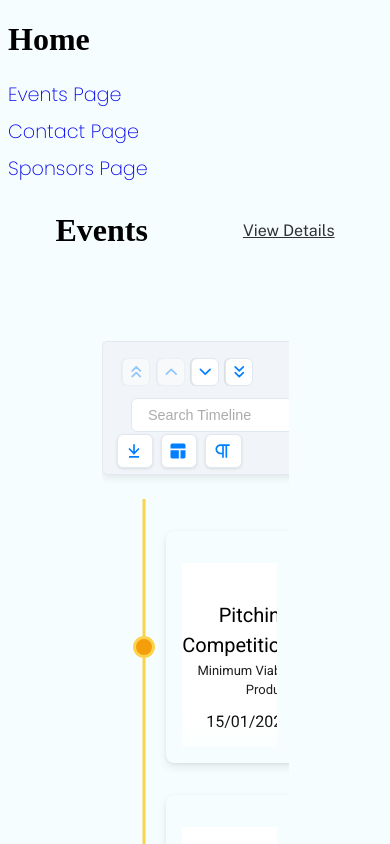
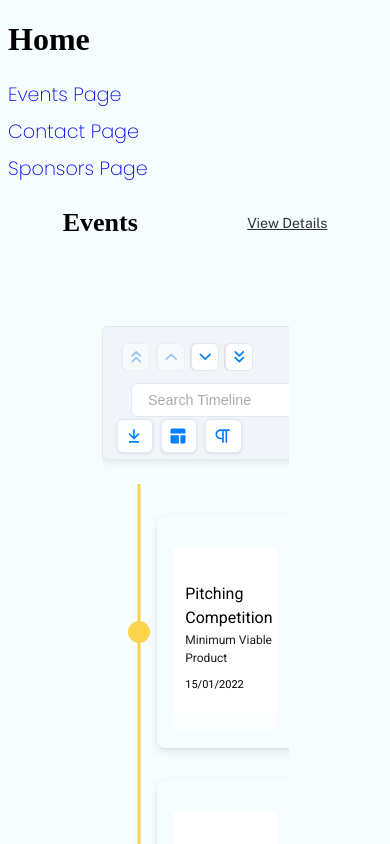
Before and after one commit to bhavesh-chaudhari/esummit2022, a Next.js app: page / in a window 390 px wide. Shown: the top 844 px of the page. Built offline with nearby package versions, Linux system fonts and the light colour scheme; a web font is replaced by a local one.

Commit message:
completed the event timeline without rocket also made it responsive

```diff
--- /dev/null
+++ b/components/eventsTimeline/CardItem.js
@@ -0,0 +1,14 @@
+import React from 'react'
+import styles from "../../styles/EventsTimeline.module.css"
+
+const CardItem = (props) => {
+    return (
+        <div className={`${styles["card"]} ${styles[`${props.alignText}`]}`}>
+            <p className={styles["title"]}>{props.title}</p>
+            <p className={styles["sub-title"]}>{props.subTitle}</p>
+            <p className={styles["date"]}>{props.date}</p>
+        </div>
+    )
+}
+
+export default CardItem
--- /dev/null
+++ b/components/eventsTimeline/DesktopViewTimeline.js
@@ -0,0 +1,67 @@
+import React from 'react'
+import { Chrono } from "react-chrono";
+import styles from "../../styles/EventsTimeline.module.css"
+import CardItem from './CardItem';
+
+const DesktopViewTimeline = () => {
+    return (
+        <div className={styles["timeline"]} style={{ width: "50%", height: "90%" }}>
+            <Chrono
+                mode="VERTICAL_ALTERNATING"
+                borderLessCards={true}
+                allowDynamicUpdate={true}
+                // slideShow
+                hideControls={true}
+                theme={{
+                    primary: "#FCD34D",
+                    secondary: "#FCD34D",
+                    cardBgColor: "#F5FDFE",
+                    cardForeColor: "violet",
+                    titleColor: "red"
+                }}
+            >
+                <CardItem
+                    title="Pitching Competition"
+                    subTitle="Minimum Viable Product"
+                    date="15/01/2022"
+                    alignText="align-right"
+                />
+                <CardItem
+                    title="Pitching Competition"
+                    subTitle="Minimum Viable Product"
+                    date="15/01/2022"
+                />
+                <CardItem
+                    title="Pitching Competition"
+                    subTitle="Minimum Viable Product"
+                    date="15/01/2022"
+                    alignText="align-right"
+                />
+                <CardItem
+                    title="Pitching Competition"
+                    subTitle="Minimum Viable Product"
+                    date="15/01/2022"
+                />
+                <CardItem
+                    title="Pitching Competition"
+                    subTitle="Minimum Viable Product"
+                    date="15/01/2022"
+                    alignText="align-right"
+                />
+                <CardItem
+                    title="Pitching Competition"
+                    subTitle="Minimum Viable Product"
+                    date="15/01/2022"
+                />
+                <CardItem
+                    title="Pitching Competition"
+                    subTitle="Minimum Viable Product"
+                    date="15/01/2022"
+                    alignText="align-right"
+                />
+            </Chrono>
+        </div>
+    )
+}
+
+export default DesktopViewTimeline
--- a/components/eventsTimeline/EventsTimeline.js
+++ b/components/eventsTimeline/EventsTimeline.js
@@ -1,8 +1,9 @@
-import { Chrono } from "react-chrono";
+import MediaQuery from 'react-responsive'
 import styles from "../../styles/EventsTimeline.module.css"
+import DesktopViewTimeline from './DesktopViewTimeline'
+import MobileViewTimeline from './MobileViewTimeline'
 
 const EventsTimeline = () => {
-
 
     return (
         <div className={styles["container"]}>
@@ -11,55 +12,12 @@ const EventsTimeline = () => {
                 <p>View Details</p>
             </div>
             <div>
-                <div className={styles["timeline"]} style={{ width: "50%", height: "100%" }}>
-                    <Chrono
-                        mode="VERTICAL_ALTERNATING"
-                        borderLessCards={true}
-                        theme={{
-                            primary: "#FCD34D",
-                            secondary: "#F59E0B",
-                            cardBgColor: "#F5FDFE",
-                            cardForeColor: "violet",
-                            titleColor: "red"
-                        }}
-                    >
-                        <div className={`${styles["card"]} ${styles["align-right"]}`}>
-                            <p className={styles["title"]}>Pitching Competition</p>
-                            <p className={styles["sub-title"]}>Minimum Viable Product</p>
-                            <p className={styles["date"]}>15/01/2022</p>
-                        </div>
-                        <div className={styles["card"]}>
-                            <p className={styles["title"]}>Pitching Competition</p>
-                            <p className={styles["sub-title"]}>Minimum Viable Product</p>
-                            <p className={styles["date"]}>15/01/2022</p>
-                        </div>
-                        <div className={`${styles["card"]} ${styles["align-right"]}`}>
-                            <p className={styles["title"]}>Pitching Competition</p>
-                            <p className={styles["sub-title"]}>Minimum Viable Product</p>
-                            <p className={styles["date"]}>15/01/2022</p>
-                        </div>
-                        <div className={styles["card"]}>
-                            <p className={styles["title"]}>Pitching Competition</p>
-                            <p className={styles["sub-title"]}>Minimum Viable Product</p>
-                            <p className={styles["date"]}>15/01/2022</p>
-                        </div>
-                        <div className={`${styles["card"]} ${styles["align-right"]}`}>
-                            <p className={styles["title"]}>Pitching Competition</p>
-                            <p className={styles["sub-title"]}>Minimum Viable Product</p>
-                            <p className={styles["date"]}>15/01/2022</p>
-                        </div>
-                        <div className={styles["card"]}>
-                            <p className={styles["title"]}>Pitching Competition</p>
-                            <p className={styles["sub-title"]}>Minimum Viable Product</p>
-                            <p className={styles["date"]}>15/01/2022</p>
-                        </div>
-                        <div className={`${styles["card"]} ${styles["align-right"]}`}>
-                            <p className={styles["title"]}>Pitching Competition</p>
-                            <p className={styles["sub-title"]}>Minimum Viable Product</p>
-                            <p className={styles["date"]}>15/01/2022</p>
-                        </div>
-                    </Chrono>
-                </div>
+                <MediaQuery minWidth={580}>
+                    <DesktopViewTimeline />
+                </MediaQuery>
+                <MediaQuery maxWidth={580}>
+                    <MobileViewTimeline />
+                </MediaQuery>
             </div>
         </div>
     )
--- /dev/null
+++ b/components/eventsTimeline/MobileViewTimeline.js
@@ -0,0 +1,65 @@
+import React from 'react'
+import { Chrono } from "react-chrono";
+import styles from "../../styles/EventsTimeline.module.css"
+import CardItem from './CardItem';
+
+const MobileViewTimeline = () => {
+    return (
+        <div className={styles["timeline"]} style={{ width: "50%", height: "90%" }}>
+            <Chrono
+                mode="VERTICAL"
+                borderLessCards={true}
+                allowDynamicUpdate={true}
+                // slideShow
+                hideControls={true}
+                theme={{
+                    primary: "#FCD34D",
+                    secondary: "#FCD34D",
+                    cardBgColor: "#F5FDFE",
+                }}
+            >
+                <CardItem
+                    title="Pitching Competition"
+                    subTitle="Minimum Viable Product"
+                    date="15/01/2022"
+                    alignText="align-right"
+                />
+                <CardItem
+                    title="Pitching Competition"
+                    subTitle="Minimum Viable Product"
+                    date="15/01/2022"
+                />
+                <CardItem
+                    title="Pitching Competition"
+                    subTitle="Minimum Viable Product"
+                    date="15/01/2022"
+                    alignText="align-right"
+                />
+                <CardItem
+                    title="Pitching Competition"
+                    subTitle="Minimum Viable Product"
+                    date="15/01/2022"
+                />
+                <CardItem
+                    title="Pitching Competition"
+                    subTitle="Minimum Viable Product"
+                    date="15/01/2022"
+                    alignText="align-right"
+                />
+                <CardItem
+                    title="Pitching Competition"
+                    subTitle="Minimum Viable Product"
+                    date="15/01/2022"
+                />
+                <CardItem
+                    title="Pitching Competition"
+                    subTitle="Minimum Viable Product"
+                    date="15/01/2022"
+                    alignText="align-right"
+                />
+            </Chrono>
+        </div>
+    )
+}
+
+export default MobileViewTimeline
--- a/package.json
+++ b/package.json
@@ -11,7 +11,8 @@
     "next": "^12.0.7",
     "react": "^17.0.2",
     "react-chrono": "^1.13.0",
-    "react-dom": "^17.0.2"
+    "react-dom": "^17.0.2",
+    "react-responsive": "^9.0.0-beta.5"
   },
   "devDependencies": {
     "eslint": "8.6.0",
--- a/styles/EventsTimeline.module.css
+++ b/styles/EventsTimeline.module.css
@@ -28,7 +28,7 @@
 }
 
 .timeline {
-  width: 60%;
+  width: 100%;
   margin: auto;
   font-family: "Roboto", sans-serif;
 }
@@ -51,8 +51,39 @@
 
 .card {
   padding-top: 18%;
+  padding-right: 18px;
 }
 
 .align-right {
   text-align: right;
 }
+
+@media only screen and (max-width: 786px) {
+  .title {
+    font-size: 16px;
+  }
+  .sub-title {
+    font-size: 12px;
+  }
+  .date {
+    font-size: 11px;
+  }
+  .card {
+    padding-right: 12px;
+  }
+  .header h1 {
+    font-size: 26px;
+  }
+  .header p {
+    font-size: 14px;
+  }
+}
+
+@media only screen and (max-width: 580px) {
+  .align-right {
+    text-align: left;
+  }
+  .card {
+    padding-left: 12px;
+  }
+}
```
Also changed, not shown: 1 other file (tests, documents, lock files or other folders).
